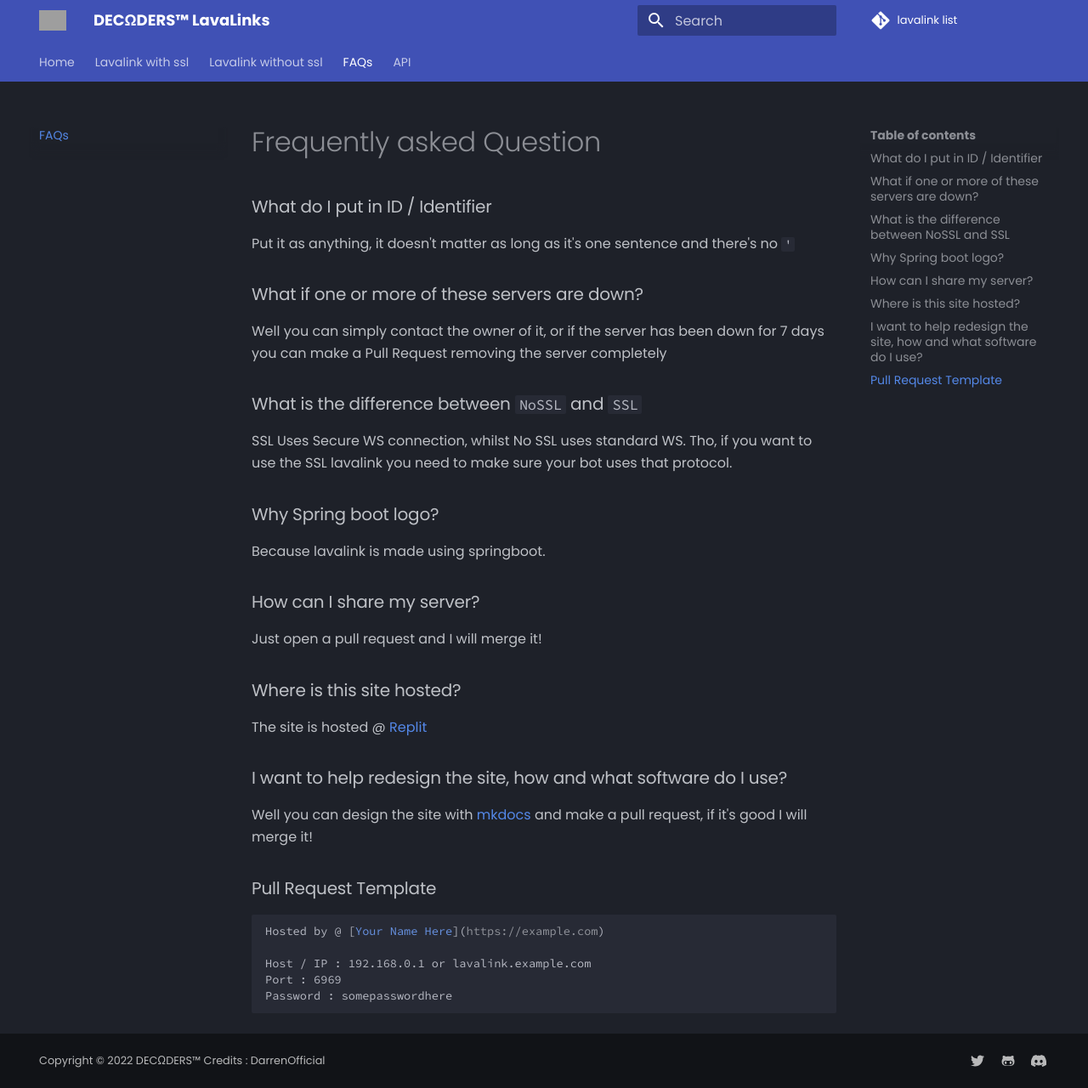
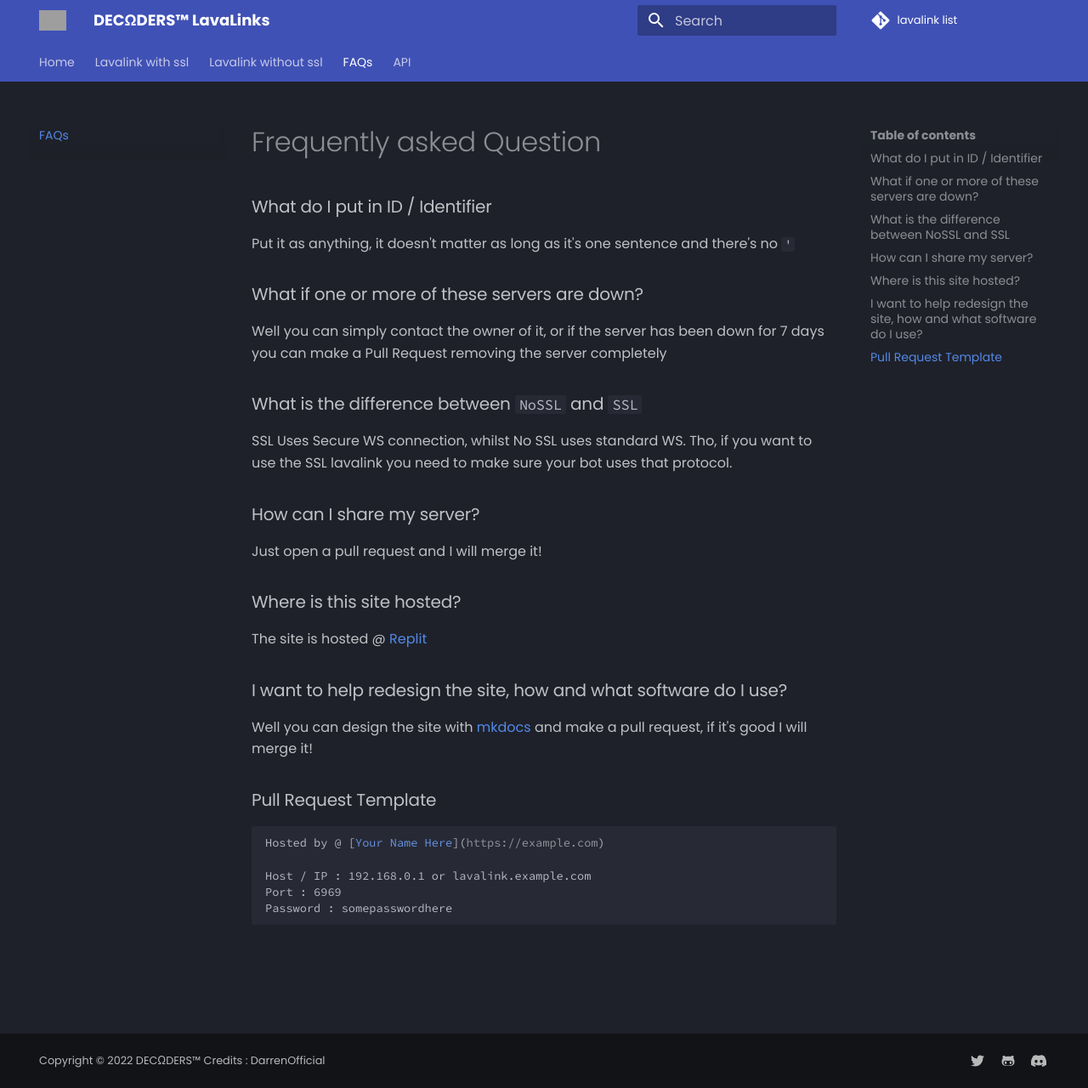
Before and after one commit to NotJustifyMe/Lavalink-List, an MkDocs documentation site: the page built from docs/FAQ/frequently-asked-questions.md, in a window 1280 px wide and 1280 px high. Shown: the whole window at 85% size. Built offline with MkDocs 1.6.1 and Material for MkDocs 9.7.7, drawn with Linux system fonts in a browser that asks for light colours; comment, search, counter and statistics services are not loaded; grey boxes are pictures that could not be loaded.

Commit message:
Update frequently-asked-questions.md

```diff
--- a/docs/FAQ/frequently-asked-questions.md
+++ b/docs/FAQ/frequently-asked-questions.md
@@ -17,10 +17,6 @@ Well you can simply contact the owner of it, or if the server has been down for
 ### What is the difference between `NoSSL` and `SSL`
 SSL Uses Secure WS connection, whilst No SSL uses standard WS.
 Tho, if you want to use the SSL lavalink you need to make sure your bot uses that protocol.
-
-### Why Spring boot logo?
-
-Because lavalink is made using springboot.
 
 ### How can I share my server?
 
```
